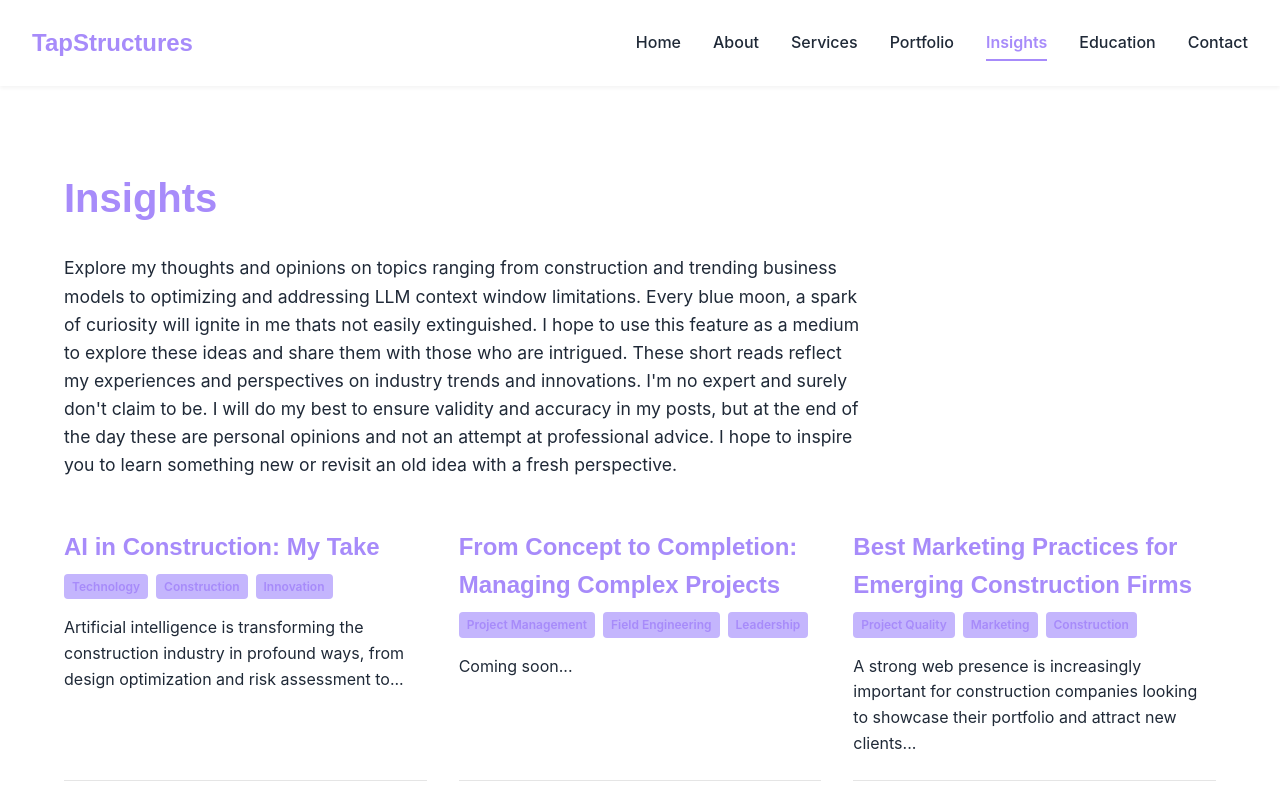
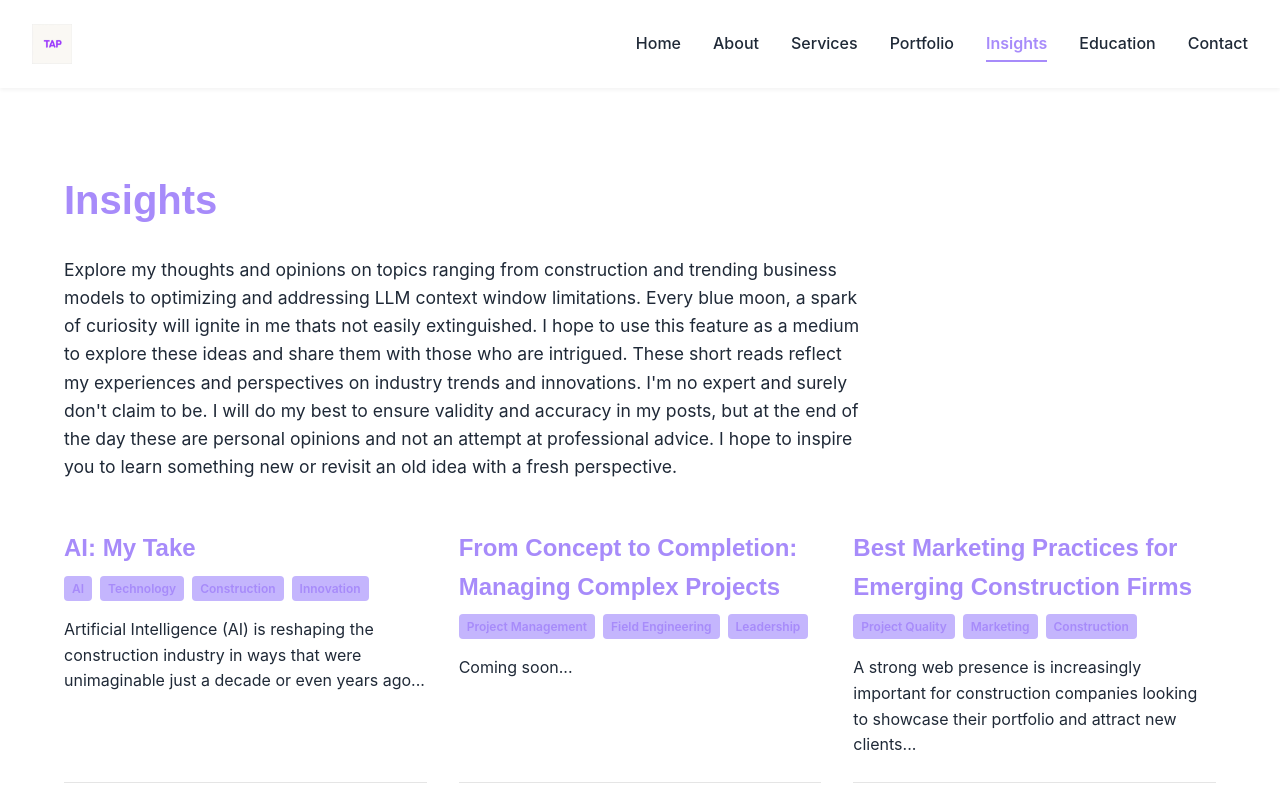
Before and after one commit to motiev01/tapstructures, a React (Create React App) app: page /insights in a window 1280 px wide. Shown: the top 800 px of the page. Built offline with nearby package versions, Linux system fonts and the light colour scheme.

Commit message:
React logo removal

```diff
--- a/src/components/layout/Header.tsx
+++ b/src/components/layout/Header.tsx
@@ -3,6 +3,7 @@ import React, { useState } from 'react';
 import { Link, useLocation } from 'react-router-dom';
 import styled from 'styled-components';
 import { motion } from 'framer-motion';
+import tapLogo from '../../assets/images/TAP-Logo.webp';
 
 const HeaderContainer = styled.header`
   display: flex;
@@ -17,13 +18,18 @@ const HeaderContainer = styled.header`
 `;
 
 const Logo = styled(Link)`
-  font-family: ${props => props.theme.fonts.heading};
-  font-size: 1.5rem;
-  font-weight: 700;
-  color: ${props => props.theme.colors.primary};
-  text-decoration: none;
   display: flex;
   align-items: center;
+  text-decoration: none;
+
+  img {
+    height: 40px;
+    width: auto;
+
+    @media (max-width: 768px) {
+      height: 32px;
+    }
+  }
 `;
 
 const NavItems = styled.nav`
@@ -117,7 +123,9 @@ const Header: React.FC = () => {
 
   return (
     <HeaderContainer>
-      <Logo to="/">TapStructures</Logo>
+      <Logo to="/">
+        <img src={tapLogo} alt="TAP Structures Logo" />
+      </Logo>
 
       <NavItems>
         <NavLink to="/" $isActive={isActivePath('/')}>Home</NavLink>
--- a/src/data/blogPosts.ts
+++ b/src/data/blogPosts.ts
@@ -21,19 +21,18 @@ export interface BlogPost {
   export const blogPosts: BlogPost[] = [
     {
       id: 1,
-      title: 'AI in Construction: My Take',
-      preview: 'Artificial intelligence is transforming the construction industry in profound ways, from design optimization and risk assessment to...',
-      content: `Artificial intelligence is reshaping the construction industry in ways that were unimaginable just a decade or even years ago. From optimizing project designs and assessing scope gaps, to generating detailed IFC set and Professional Architect approved construction drawings, AI is a game changer. As someone who\’s working at the intersection of technology and construction I\’ve seen firsthand how these modern tools outperform the old days methods (in specific use cases) and I\’ve learned the importance of using them well.
+      title: 'AI: My Take',
+      preview: 'Artificial Intelligence (AI) is reshaping the construction industry in ways that were unimaginable just a decade or even years ago...',
+      content: `Artificial Intelligence (AI) is reshaping the construction industry in ways that were unimaginable just a decade or even years ago. From optimizing project designs and assessing scope gaps, to generating detailed issued-for-construction (IFC) set and Professional Architect-approved construction drawings, AI is a game-changer. As someone who's working at the intersection of technology and construction, I've seen firsthand how these modern tools outperform the old days' methods (in specific use cases) and I've learned the importance of using them well.
 
-                AI powered tools will enhance performance, accelerate progress, and empower us to tackle the complex challenges of day to day construction instantly and effortlessly. We will be able to train client models privately and securely (encrypted) to predict project timelines with crazy accuracy, spot potential safety hazards or AHJ violations before they turn into costly problems, pick up any fine details that slipped through the cracks during review, and optimize resource allocation across even the trickiest projects. These advancements don\’t just make us more efficient, they make us superhuman, letting us deliver better results while cutting waste and time that bloats the industry.
+AI-powered tools will enhance performance, accelerate progress, and empower us to tackle the complex challenges of day-to-day construction instantly and effortlessly. We will be able to train client models privately and securely (encrypted) to predict project timelines with crazy accuracy, spot potential safety hazards or authority-having-jurisdiction (AHJ) violations before they turn into costly problems, pick up any fine details that slipped through the cracks during review, and optimize resource allocation across even the trickiest projects. These advancements don't just make us more efficient, they make us superhuman, letting us deliver better results while cutting waste and time that bloats the industry.
 
-                I'm a full believer and see AI\'s huge potential, yet the human element is still more critical than ever. AI isn\’t a replacement for skilled pros, it\’s an enhancement. Let me say that again. AI IS NOT A REPLACEMENT (for everyone). I believe the best implementations will strike a careful balance. AI is great at handling repetitive data heavy tasks like crunching numbers for cost estimates or flagging potential delays which frees up human expertise for creative problem solving and relationship management. The bread and butter of construction. A well designed building isn\’t just about numbers it\’s about understanding local jurisdictions, client wants\/needs, and navigating the surprises that will surely pop up.
+I'm a full believer and see AI's huge potential, yet the human element is still more critical than ever. AI isn't a replacement for skilled pros, it's an enhancement. Let me say that again. AI IS NOT A REPLACEMENT (for everyone). I believe the best implementations will strike a careful balance. AI is great at handling repetitive data-heavy tasks like crunching numbers for cost estimates or flagging potential delays which frees up human expertise for creative problem-solving and relationship management. The bread and butter of construction. A well-designed building isn't just about numbers. It's about understanding local jurisdictions, client wants/needs, and navigating the surprises that will surely pop up.
 
-                There are surely infinite possibilities and ways to run with AI that want to send me off to the races. I think one of the most exciting ventures and one that I want to be help inspire is talking to your documents. Essentially, to simplify the tedious sifting and sorting and searching for every document, report, submittal, notice, delivery, status, meeting, etc... It\’s exhausting. In years to come, sooner than we may imagine, we will have fully contextual AI that can give you exactly what you need, when you need it, with no effort. (Especially helpful for our old school guys)
-                `,
-      date: '2025-03-02',
-      readTime: 2, // minutes
-      tags: ['Technology', 'Construction', 'Innovation']
+There are surely infinite possibilities and ways to run with AI that want to send me off to the races. I think one of the most exciting ventures and one that I want to help inspire is talking to your documents. Essentially, to simplify the tedious sifting and sorting and searching for every document, report, submittal, notice, delivery, status, meeting, etc... It's exhausting. In years to come, sooner than we may imagine, we will have fully contextual AI that can give you exactly what you need, when you need it, with no effort (especially helpful for our old-school guys).`,
+      date: '2024-03-24',
+      readTime: 5,
+      tags: ['AI', 'Technology', 'Construction', 'Innovation']
     },
     {
       id: 2,
```
Also changed, not shown: src/App.css (+0 -20 lines), src/data/blog-posts/ai-my-take.ts (added, +14 -0 lines), src/logo.svg (deleted).
